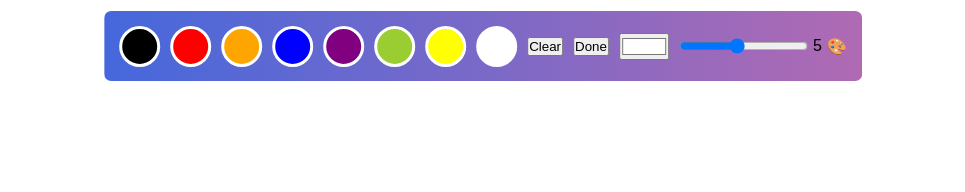
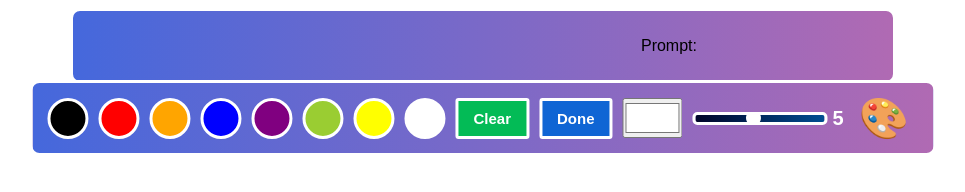
Before and after one commit to DT199012/Hackathon, a plain HTML site: page game1.html in a window 1280 px wide. Shown: the whole page, without its empty margins (157-1122 px from the left). Drawn offline with Linux system fonts and the light colour scheme.

Commit message:
Finished the css and starting prompts with js

```diff
--- a/game1.css
+++ b/game1.css
@@ -12,11 +12,28 @@ canvas {
     font-family: Arial, sans-serif;
 }
 
+.prompts{
+    width: 800px;
+    height: 50px;
+    position: fixed;
+    top: 1%;
+    left: 50%;
+    transform: translateX(-50%);
+    display: flex;
+    align-items: center;
+    justify-content: space-around;
+    transition: opacity 0.5s;
+    background: linear-gradient(to right, #4568DC, #B06AB3);
+    padding: 10px;
+    border-radius: 10px;
+    border: 3px solid white;
+}
+
 .nav{
     width: auto;
     height: 50px;
     position: fixed;
-    top: 1%;
+    top: 10%;
     left: 50%;
     transform: translateX(-50%);
     display: flex;
@@ -85,3 +102,47 @@ button:hover{
 .clr:nth-child(8){
     background-color: white;
 }
+
+button{
+    border: none;
+    outline: none;
+    padding: 0.6em 1em;
+    border-radius: 3px;
+    background-color: #03bb56;
+    color: white;
+    border: 3px solid white;
+    font-size: 15px;
+    font-weight: bold;
+}
+
+.done{
+    background-color: #0f65d4;
+}
+
+input[type="color"]{
+    width: 60px;
+    height: 40px;
+}
+
+#ageOutputId{
+    color: white;
+    font-weight: bold;
+    font-size: 15pt;
+}
+
+#ageInputId{
+    background: linear-gradient(to right, #000428 0%, #004e92 100%);
+    height: 7px;
+    outline: none;
+    -webkit-appearance: none;
+    appearance: none;
+    cursor: ewresize;
+    border-radius: 5px;
+    border: 3px solid white;
+    accent-color: white;
+}
+
+.emoji{
+    font-size: 40px;
+    padding: 10px;
+}
--- a/game1.html
+++ b/game1.html
@@ -9,6 +9,10 @@
     </head>
     <body>
         <canvas id="canvas"></canvas>
+        <div class="prompts">
+            <output id="prompt" placeholder="Prompt: "></output>
+            <p>Prompt:</p>
+        </div>
         <div class="nav">
             <div class="clr" data-clr="black"></div>
             <div class="clr" data-clr="red"></div>
```
